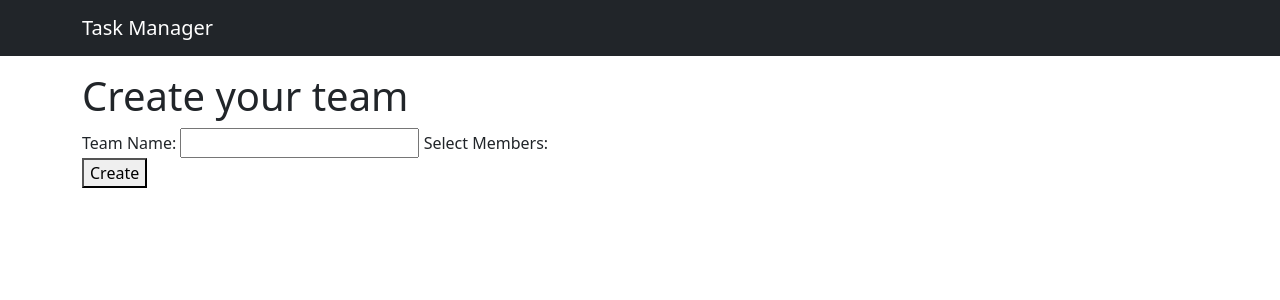
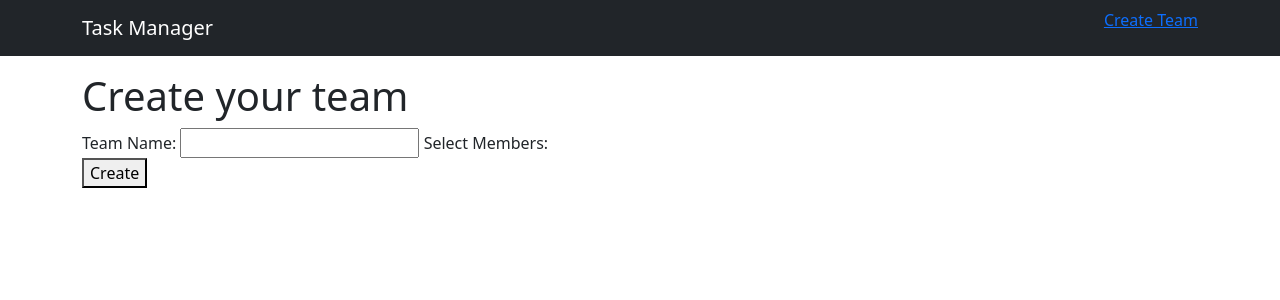
Before and after one commit to yharoon/Pelican-SEG-Small-Group, a Django app: template Pelican/tasks/templates/team.html in a window 1280 px wide. Shown: the top 300 px of the page. Run offline with Django 4.2, Linux system fonts and the light colour scheme; the template is opened without the code that fills it, so the values that code supplies are empty; some libraries are stand-ins or nearby versions.

Commit message:
Update navbar.html

```diff
--- a/Pelican/tasks/templates/partials/navbar.html
+++ b/Pelican/tasks/templates/partials/navbar.html
@@ -3,6 +3,8 @@
     <a class="navbar-brand" href="{% url 'dashboard' %}">
       Task Manager
     </a>
+    <p><a href="{% url 'team' %}">Create Team</a></p>
+
     <button class="navbar-toggler" type="button" data-bs-toggle="collapse" data-bs-target="#navbarSupportedContent" aria-controls="navbarSupportedContent" aria-expanded="false" aria-label="Toggle navigation">
       <span class="navbar-toggler-icon"></span>
     </button>
```
